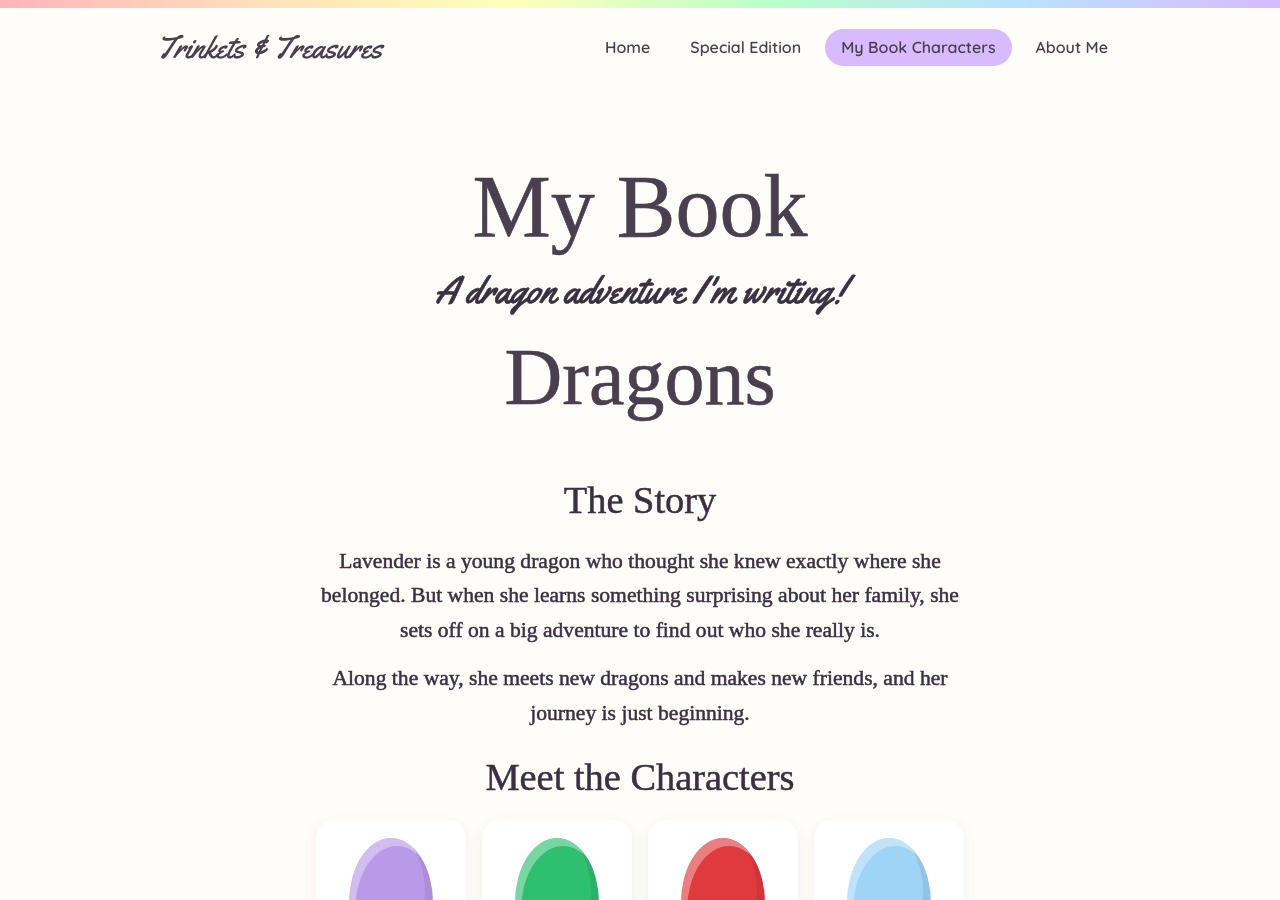
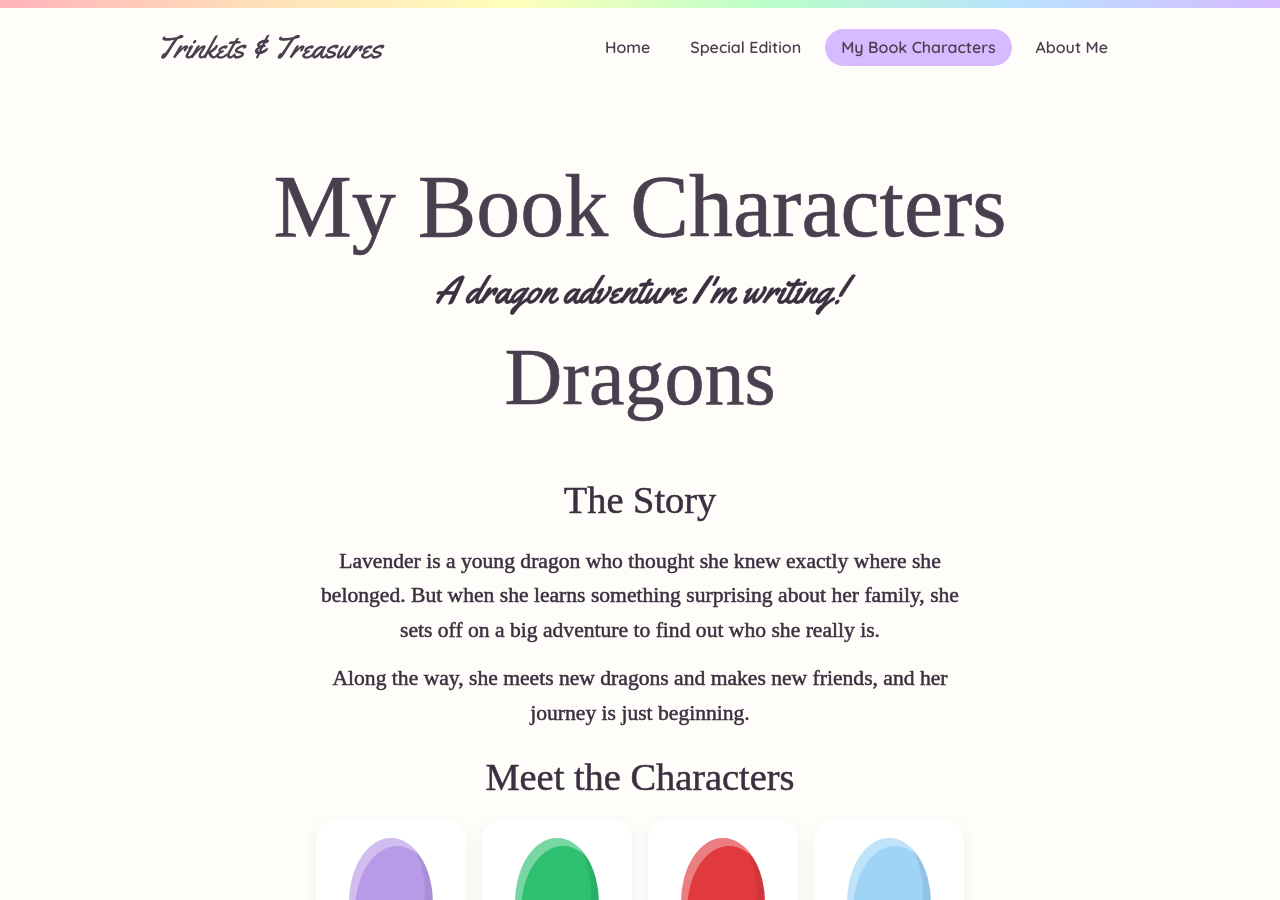
Before and after one commit to LucysTrinketsandTreasures/website-files, a Jekyll site: the page built from book.html, in a window 1280 px wide and 900 px high. Built offline with Jekyll 4.4.1, drawn with Linux system fonts in a browser that asks for light colours; some web fonts are replaced.

Commit message:
Rename page to My Book Characters

```diff
--- a/book.html
+++ b/book.html
@@ -1,12 +1,12 @@
 ---
 layout: default
-title: My Book
+title: My Book Characters
 permalink: /book/
 main_class: book-page
 description: A dragon adventure story Lucy is writing.
 ---
 <section class="hero">
-  <h1>My Book</h1>
+  <h1>My Book Characters</h1>
   <p class="tagline">A dragon adventure I'm writing!</p>
   <p class="book-title">Dragons</p>
 </section>
```
